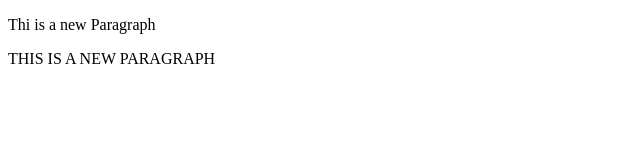
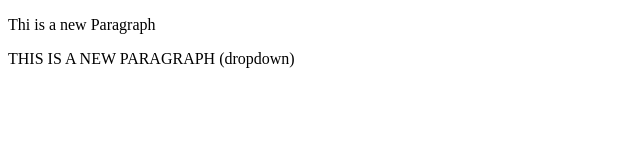
Before and after one commit to Koushikshaw/LocalRepo, a plain HTML site: page index.html in a window 1280 px wide. Shown: the full height of the page, 0-640 px from the left. Drawn offline with Linux system fonts and the light colour scheme.

```diff
--- a/index.html
+++ b/index.html
@@ -7,6 +7,6 @@
 </head>
 <body>
     <p>Thi is a new Paragraph</p>
-    <p>THIS IS A NEW PARAGRAPH</p>
+    <p>THIS IS A NEW PARAGRAPH (dropdown)</p>
 </body>
 </html>
```
